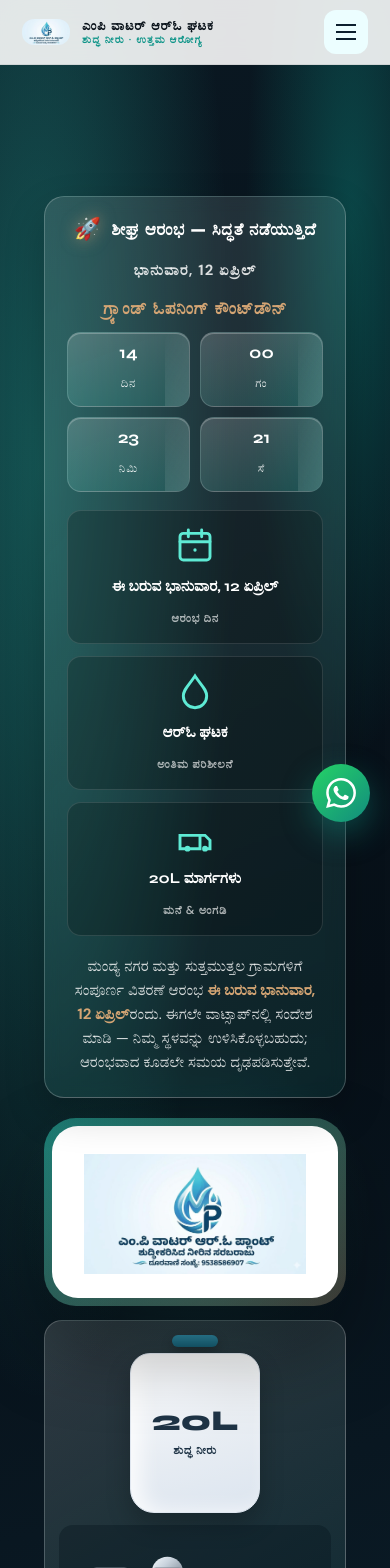
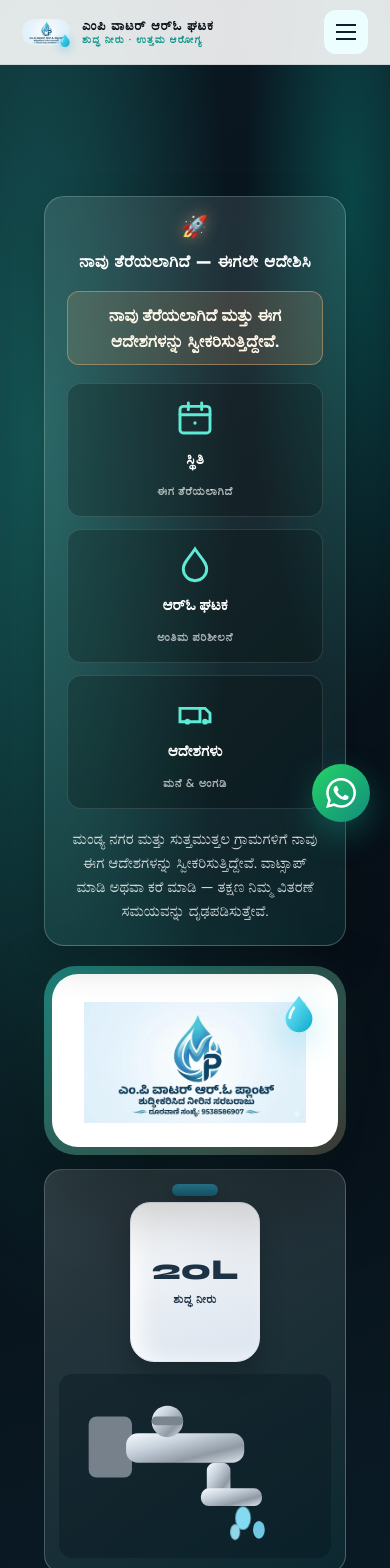
Before and after one commit to Darshan1322/mp-water-ro-plant, a React (Vite) app: page / in a window 390 px wide. Shown: the top 1568 px of the page. Built offline with nearby package versions, Linux system fonts and the light colour scheme.

Commit message:
copy: update web hero as open and taking orders
Replace opening-soon countdown messaging with live order messaging and add droplet-shaped logo accents to match the mobile branding.

Made-with: Cursor

```diff
--- a/src/App.css
+++ b/src/App.css
@@ -61,6 +61,28 @@
   width: 48px;
   height: auto;
   border-radius: 12px;
+}
+
+.brand-logo-wrap {
+  position: relative;
+  display: inline-flex;
+}
+
+.brand-logo-drop {
+  position: absolute;
+  right: -3px;
+  bottom: -6px;
+  width: 16px;
+  height: 20px;
+  display: inline-flex;
+  align-items: center;
+  justify-content: center;
+  filter: drop-shadow(0 2px 5px rgba(8, 169, 204, 0.45));
+}
+
+.brand-logo-drop svg {
+  width: 100%;
+  height: 100%;
 }
 
 .brand-text {
@@ -635,10 +657,28 @@
 }
 
 .hero__logo-inner {
+  position: relative;
   background: var(--white);
   border-radius: 26px;
   padding: 28px 32px 24px;
   overflow: hidden;
+}
+
+.hero__logo-drop {
+  position: absolute;
+  right: 16px;
+  top: 12px;
+  width: 46px;
+  height: 58px;
+  display: inline-flex;
+  align-items: center;
+  justify-content: center;
+  filter: drop-shadow(0 10px 16px rgba(12, 187, 216, 0.35));
+}
+
+.hero__logo-drop svg {
+  width: 100%;
+  height: 100%;
 }
 
 .hero__logo-inner img {
--- a/src/App.jsx
+++ b/src/App.jsx
@@ -1,4 +1,4 @@
-import { useEffect, useState } from 'react'
+import { useState } from 'react'
 import './App.css'
 import logoPng from './assets/logo.png'
 import logoKnPng from './assets/logo-kn.png'
@@ -13,8 +13,6 @@ const EMAIL = 'mpwatersupply.mandya@gmail.com'
 const MAILTO = `mailto:${EMAIL}`
 /** Google Maps (shared location) */
 const MAPS_URL = 'https://share.google/JjCXtOMCgUJIdVyXg'
-const LAUNCH_DATE_ISO = '2026-04-12T11:00:00+05:30'
-
 const VIDEO_ITEMS = [
   {
     src: videoCoin,
@@ -47,7 +45,7 @@ const I18N = {
     brand_tagline: 'ಶುದ್ಧ ನೀರು · ಉತ್ತಮ ಆರೋಗ್ಯ',
 
     hero_eyebrow: 'ಮಂಡ್ಯ · 20 ಲೀಟರ್ ಕೆನ್‌ಗಳು · ಆರ್‌ಓ ಘಟಕ',
-    hero_soon: 'ಶೀಘ್ರದಲ್ಲಿ ಆರಂಭ',
+    hero_soon: 'ಈಗ ತೆರೆಯಲಾಗಿದೆ',
     hero_h1_line1: 'ನಂಬಿಕೆಯಿಂದ',
     hero_h1_line2: 'ನಿಮ್ಮ ಮನೆಗೆ ನೀರು.',
     hero_tagline:
@@ -58,25 +56,24 @@ const I18N = {
     hero_cta_order: 'ಆದೇಶಿಸಿ',
     hero_cta_whatsapp: 'ವಾಟ್ಸಾಪ್',
     hero_cta_call: 'ಕರೆ',
-    hero_slot_note: 'ಶೀಘ್ರದಲ್ಲೇ ಆರಂಭ — ವಿತರಣಾ ಪಟ್ಟಿಗೆ ವಾಟ್ಸಾಪ್ ಮಾಡಿ.',
+    hero_slot_note: 'ನಾವು ಈಗ ಆದೇಶಗಳನ್ನು ಸ್ವೀಕರಿಸುತ್ತಿದ್ದೇವೆ — ವಾಟ್ಸಾಪ್‌ನಲ್ಲಿ ಸಂದೇಶ ಮಾಡಿ.',
 
-    launch_ribbon: 'ಶೀಘ್ರ ಆರಂಭ — ಸಿದ್ಧತೆ ನಡೆಯುತ್ತಿದೆ',
+    launch_ribbon: 'ನಾವು ತೆರೆಯಲಾಗಿದೆ — ಈಗಲೇ ಆದೇಶಿಸಿ',
     launch_date_label: 'ಭಾನುವಾರ, 12 ಏಪ್ರಿಲ್',
     launch_countdown_title: 'ಗ್ರ್ಯಾಂಡ್ ಓಪನಿಂಗ್ ಕೌಂಟ್‌ಡೌನ್',
     countdown_days: 'ದಿನ',
     countdown_hours: 'ಗಂ',
     countdown_minutes: 'ನಿಮಿ',
     countdown_seconds: 'ಸೆ',
-    launch_open_now: 'ಇಂದು ನಮ್ಮ ಸೇವೆ ಆರಂಭವಾಗಿದೆ — ಈಗಲೇ ಆದೇಶಿಸಿ!',
-    launch_chip1_label: 'ಆರಂಭ ದಿನ',
-    launch_chip1_sub: 'ಗುರಿ ಸಮಯ',
+    launch_open_now: 'ನಾವು ತೆರೆಯಲಾಗಿದೆ ಮತ್ತು ಈಗ ಆದೇಶಗಳನ್ನು ಸ್ವೀಕರಿಸುತ್ತಿದ್ದೇವೆ.',
+    launch_chip1_label: 'ಸ್ಥಿತಿ',
+    launch_chip1_sub: 'ಈಗ ತೆರೆಯಲಾಗಿದೆ',
     launch_chip2_label: 'ಆರ್‌ಓ ಘಟಕ',
     launch_chip2_sub: 'ಅಂತಿಮ ಪರಿಶೀಲನೆ',
-    launch_chip3_label: '20L ಮಾರ್ಗಗಳು',
+    launch_chip3_label: 'ಆದೇಶಗಳು',
     launch_chip3_sub: 'ಮನೆ & ಅಂಗಡಿ',
-    launch_text_prefix: 'ಮಂಡ್ಯ ನಗರ ಮತ್ತು ಸುತ್ತಮುತ್ತಲ ಗ್ರಾಮಗಳಿಗೆ ಸಂಪೂರ್ಣ ವಿತರಣೆ ಆರಂಭ',
-    launch_text_suffix:
-      'ರಂದು. ಈಗಲೇ ವಾಟ್ಸಾಪ್‌ನಲ್ಲಿ ಸಂದೇಶ ಮಾಡಿ — ನಿಮ್ಮ ಸ್ಥಳವನ್ನು ಉಳಿಸಿಕೊಳ್ಳಬಹುದು; ಆರಂಭವಾದ ಕೂಡಲೇ ಸಮಯ ದೃಢಪಡಿಸುತ್ತೇವೆ.',
+    launch_text_prefix: 'ಮಂಡ್ಯ ನಗರ ಮತ್ತು ಸುತ್ತಮುತ್ತಲ ಗ್ರಾಮಗಳಿಗೆ ನಾವು ಈಗ ಆದೇಶಗಳನ್ನು ಸ್ವೀಕರಿಸುತ್ತಿದ್ದೇವೆ.',
+    launch_text_suffix: 'ವಾಟ್ಸಾಪ್ ಮಾಡಿ ಅಥವಾ ಕರೆ ಮಾಡಿ — ತಕ್ಷಣ ನಿಮ್ಮ ವಿತರಣೆ ಸಮಯವನ್ನು ದೃಢಪಡಿಸುತ್ತೇವೆ.',
 
     quality_kicker: 'ಘಟಕದ ಗುಣಮಟ್ಟ',
     quality_title: 'ಮೂರು ಭರವಸೆ, ಒಂದು ಸರಬರಾಜು',
@@ -222,7 +219,7 @@ const I18N = {
     brand_tagline: 'Purified water supply · Pure health',
 
     hero_eyebrow: 'Mandya · 20 litre cans · RO plant',
-    hero_soon: 'Starting soon',
+    hero_soon: 'Now open',
     hero_h1_line1: 'Water that carries',
     hero_h1_line2: 'your trust home.',
     hero_tagline:
@@ -233,25 +230,25 @@ const I18N = {
     hero_cta_order: 'Order cans',
     hero_cta_whatsapp: 'WhatsApp',
     hero_cta_call: 'Call',
-    hero_slot_note: 'Opening soon — WhatsApp us to get on the delivery list.',
+    hero_slot_note: 'We are taking orders now — WhatsApp us to book delivery.',
 
-    launch_ribbon: "Opening soon — we're starting up",
+    launch_ribbon: "We're open now — place your order",
     launch_date_label: 'Sunday, 12 April',
     launch_countdown_title: 'Grand opening countdown',
     countdown_days: 'days',
     countdown_hours: 'hrs',
     countdown_minutes: 'min',
     countdown_seconds: 'sec',
-    launch_open_now: 'We are open today — place your order now!',
-    launch_chip1_label: 'Target go-live',
-    launch_chip1_sub: 'Timeline',
+    launch_open_now: 'We are open and taking orders now.',
+    launch_chip1_label: 'Status',
+    launch_chip1_sub: 'Now open',
     launch_chip2_label: 'RO plant',
     launch_chip2_sub: 'Final checks',
-    launch_chip3_label: '20L routes',
+    launch_chip3_label: 'Orders',
     launch_chip3_sub: 'Homes & shops',
-    launch_text_prefix: 'Full delivery across Mandya city and nearby villages begins on',
+    launch_text_prefix: 'We are now taking orders across Mandya city and nearby villages.',
     launch_text_suffix:
-      ". You can still message us on WhatsApp to save your place — we'll confirm slots as we open.",
+      "Message us on WhatsApp or call now and we will confirm your delivery slot.",
 
     quality_kicker: 'Inside the plant logic',
     quality_title: 'Three anchors, one pour',
@@ -443,62 +440,8 @@ const faqItems = [
   { qKey: 'faq_q5', aKey: 'faq_a5', kind: 'maps' },
 ]
 
-/** Change to empty string when you are fully live */
-const LAUNCH_WINDOW_LABELS = {
-  kn: 'ಈ ಬರುವ ಭಾನುವಾರ, 12 ಏಪ್ರಿಲ್',
-  en: 'this coming Sunday, 12 April',
-}
-
-function getLaunchWindowLabel(lang) {
-  return LAUNCH_WINDOW_LABELS[lang] || LAUNCH_WINDOW_LABELS.en
-}
-
-function getCountdownParts(targetMs) {
-  const diff = targetMs - Date.now()
-  if (diff <= 0) {
-    return {
-      isOpen: true,
-      days: 0,
-      hours: 0,
-      minutes: 0,
-      seconds: 0,
-    }
-  }
-
-  const totalSeconds = Math.floor(diff / 1000)
-  const days = Math.floor(totalSeconds / 86400)
-  const hours = Math.floor((totalSeconds % 86400) / 3600)
-  const minutes = Math.floor((totalSeconds % 3600) / 60)
-  const seconds = totalSeconds % 60
-
-  return {
-    isOpen: false,
-    days,
-    hours,
-    minutes,
-    seconds,
-  }
-}
-
 function LaunchSoonBanner({ lang }) {
   const t = (key) => getText(lang, key)
-  const launchWindowLabel = getLaunchWindowLabel(lang)
-  const launchTargetMs = new Date(LAUNCH_DATE_ISO).getTime()
-  const [countdown, setCountdown] = useState(() => getCountdownParts(launchTargetMs))
-
-  useEffect(() => {
-    const timer = setInterval(() => {
-      setCountdown(getCountdownParts(launchTargetMs))
-    }, 1000)
-    return () => clearInterval(timer)
-  }, [launchTargetMs])
-
-  const countdownItems = [
-    { value: countdown.days, label: t('countdown_days') },
-    { value: countdown.hours, label: t('countdown_hours') },
-    { value: countdown.minutes, label: t('countdown_minutes') },
-    { value: countdown.seconds, label: t('countdown_seconds') },
-  ]
 
   return (
     <div className="launch-soon" role="status" aria-live="polite">
@@ -509,23 +452,7 @@ function LaunchSoonBanner({ lang }) {
           </span>
           {t('launch_ribbon')}
         </p>
-        <p className="launch-soon__date">{t('launch_date_label')}</p>
-
-        {countdown.isOpen ? (
         <p className="launch-soon__open">{t('launch_open_now')}</p>
-        ) : (
-          <div className="launch-soon__countdown-wrap">
-            <p className="launch-soon__countdown-title">{t('launch_countdown_title')}</p>
-            <div className="launch-soon__countdown" aria-label={t('launch_countdown_title')}>
-              {countdownItems.map((item) => (
-                <div key={item.label} className="launch-soon__timer-card">
-                  <strong>{String(item.value).padStart(2, '0')}</strong>
-                  <span>{item.label}</span>
-                </div>
-              ))}
-            </div>
-          </div>
-        )}
 
         <div className="launch-soon__icons">
           <div className="launch-soon__chip">
@@ -536,8 +463,8 @@ function LaunchSoonBanner({ lang }) {
                 <circle cx="12" cy="15" r="1" fill="currentColor" stroke="none" />
               </svg>
             </div>
-            <strong>{launchWindowLabel}</strong>
-            <span>{t('launch_chip1_label')}</span>
+            <strong>{t('launch_chip1_label')}</strong>
+            <span>{t('launch_chip1_sub')}</span>
           </div>
           <div className="launch-soon__chip">
             <div className="launch-soon__chip-icon" aria-hidden>
@@ -562,8 +489,7 @@ function LaunchSoonBanner({ lang }) {
         </div>
 
         <p className="launch-soon__text">
-          {t('launch_text_prefix')} <strong>{launchWindowLabel}</strong>
-          {t('launch_text_suffix')}
+          {t('launch_text_prefix')} {t('launch_text_suffix')}
         </p>
       </div>
     </div>
@@ -673,12 +599,26 @@ function App() {
       <header className="site-header">
         <div className="site-header__inner">
           <a href="#home" className="brand" onClick={closeMenu}>
+            <div className="brand-logo-wrap">
               <img
                 src={activeLogo}
                 alt={lang === 'kn' ? 'ಎಂಪಿ ವಾಟರ್ RO ಪ್ಲಾಂಟ್ ಲೋಗೋ' : 'MP Water RO Plant logo'}
                 width="96"
                 height="96"
               />
+              <span className="brand-logo-drop" aria-hidden>
+                <svg viewBox="0 0 24 24">
+                  <defs>
+                    <linearGradient id="brandDropGradient" x1="0%" y1="0%" x2="100%" y2="100%">
+                      <stop offset="0%" stopColor="#5fe6ff" />
+                      <stop offset="100%" stopColor="#0ea5c6" />
+                    </linearGradient>
+                  </defs>
+                  <path d="M12 2c-4 6-7 8-7 12a7 7 0 0 0 14 0c0-4-3-6-7-12Z" fill="url(#brandDropGradient)" />
+                  <path d="M9.2 8.6c-.9 1.5-1.6 2.8-1.8 4.4" fill="none" stroke="#eaffff" strokeWidth="1.2" strokeLinecap="round" />
+                </svg>
+              </span>
+            </div>
             <div className="brand-text">
               <strong>{t('brand_name')}</strong>
               <span>{t('brand_tagline')}</span>
@@ -756,6 +696,18 @@ function App() {
               <div className="hero__visual-stack">
                 <div className="hero__logo-frame">
                   <div className="hero__logo-inner">
+                    <span className="hero__logo-drop" aria-hidden>
+                      <svg viewBox="0 0 24 24">
+                        <defs>
+                          <linearGradient id="heroDropGradient" x1="0%" y1="0%" x2="100%" y2="100%">
+                            <stop offset="0%" stopColor="#84eeff" />
+                            <stop offset="100%" stopColor="#08a9cc" />
+                          </linearGradient>
+                        </defs>
+                        <path d="M12 2c-4 6-7 8-7 12a7 7 0 0 0 14 0c0-4-3-6-7-12Z" fill="url(#heroDropGradient)" />
+                        <path d="M9.3 8.2c-1.1 1.8-2.1 3.2-2.1 5.2" fill="none" stroke="#f3ffff" strokeWidth="1.4" strokeLinecap="round" />
+                      </svg>
+                    </span>
                     <img src={activeLogo} alt="" width="360" height="280" />
                   </div>
                 </div>
```
Lines whose indentation alone changed are shown as unchanged.
